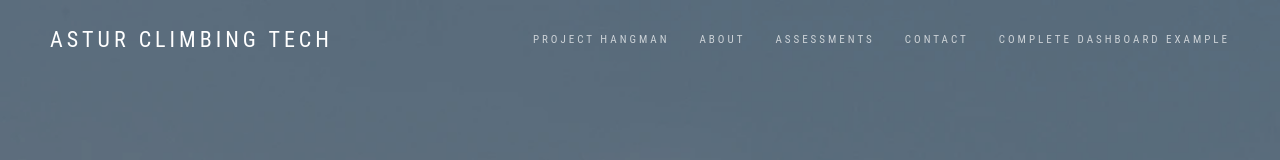
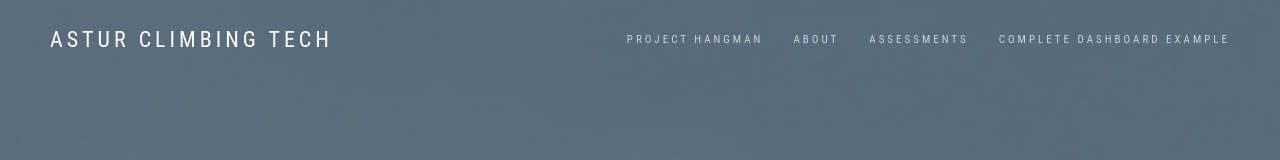
Before and after one commit to elias-abril-f/asturclimbingtech-website, a plain HTML site: page index.html in a window 1280 px wide. Shown: the top 160 px of the page. Drawn offline with Linux system fonts and the light colour scheme.

Commit message:
Update index.html

```diff
--- a/index.html
+++ b/index.html
@@ -226,7 +226,7 @@
                   >Book Appointments</a
                 >
               </li> -->
-              <li><a class="section-scroll" href="#contact">Contact</a></li>
+<!--               <li><a class="section-scroll" href="#contact">Contact</a></li> -->
               <li>
                 <a class="section-scroll" href="/examples/"
                   >Complete Dashboard Example</a
```
